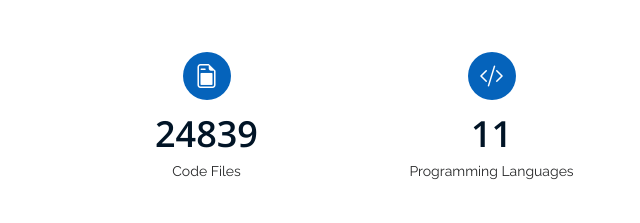
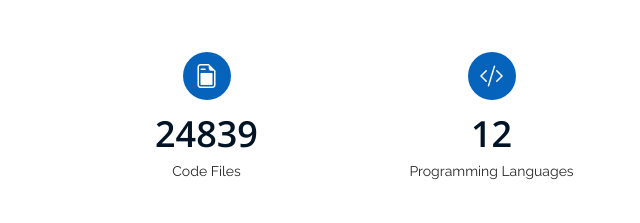
Before and after one commit to wesleyyli/wesleyli, a plain HTML site: page index.html in a window 1280 px wide. Shown: the part 1397-1620 px from the top of the page, 626-1266 px from the left. Drawn offline with nearby package versions, Linux system fonts and the light colour scheme.

Commit message:
added 1 to known programming languages

```diff
--- a/index.html
+++ b/index.html
@@ -150,7 +150,7 @@
           <div class="col-lg-3 col-md-6 mt-5 mt-lg-0">
             <div class="count-box">
               <i class="bi bi-code-slash"></i>
-              <span data-purecounter-start="0" data-purecounter-end="11" data-purecounter-duration="1" class="purecounter"></span>
+              <span data-purecounter-start="0" data-purecounter-end="12" data-purecounter-duration="1" class="purecounter"></span>
               <p>Programming Languages</p>
             </div>
           </div>
```
